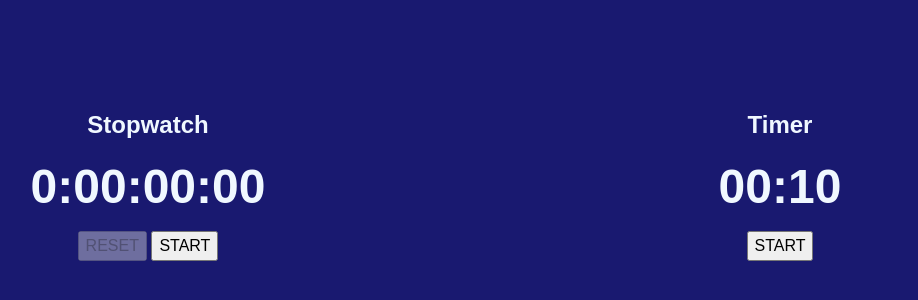
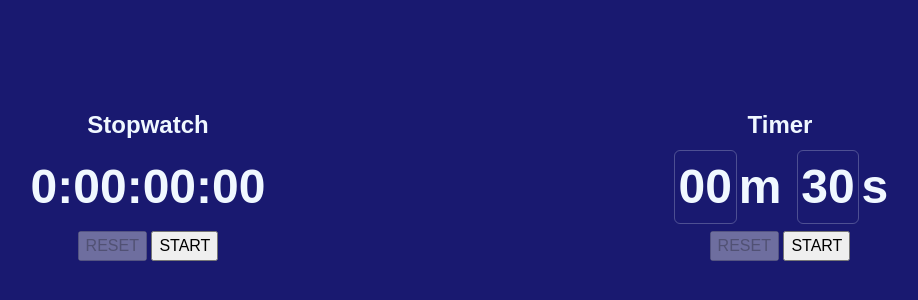
Before and after one commit to alex-teder/stopwatch-and-timer, a website built with Vite: page index.html in a window 1280 px wide. Shown: the part 216-516 px from the top of the page, without its empty margins (176-1094 px from the left). Built offline with nearby package versions, Linux system fonts and the light colour scheme.

Commit message:
finished markup

```diff
--- a/index.html
+++ b/index.html
@@ -21,9 +21,11 @@
     <section class="container">
       <h2>Timer</h2>
       <div class="face">
-        <input type="text" value="00:10">
+        <input type="number" class="hide-spinners" value="00" maxlength="2"><span>m</span>
+        <input type="number" class="hide-spinners" value="30" maxlength="2"><span>s</span>
       </div>
       <div class="controls">
+        <button disabled>RESET</button>
         <button>START</button>
       </div>
     </section>
--- a/src/style.css
+++ b/src/style.css
@@ -38,6 +38,18 @@ h6 {
   isolation: isolate;
 }
 
+.hide-spinners::-webkit-inner-spin-button,
+.hide-spinners::-webkit-outer-spin-button {
+  -webkit-appearance: none;
+  margin: 0;
+}
+
+.hide-spinners::-moz-inner-spin-button,
+.hide-spinners::-moz-outer-spin-button {
+  -moz-appearance: none;
+  margin: 0;
+}
+
 body {
   font-family: Arial, Helvetica, sans-serif;
   background-color: midnightblue;
@@ -69,11 +81,20 @@ body {
 
 .face input {
   padding: 0;
-  margin: 0;
-  max-width: 250px;
+  margin: 0 3px;
+  width: 3.8rem;
   background: none;
-  outline: 0;
   border: 0;
+  border-radius: 5px;
+  outline: 1px solid rgba(240, 248, 255, 0.243);
   color: aliceblue;
   text-align: center;
 }
+
+.face input:read-only {
+  outline: 0;
+}
+
+.face input:focus {
+  outline: 1px solid rgba(240, 248, 255, 0.243);
+}
```
